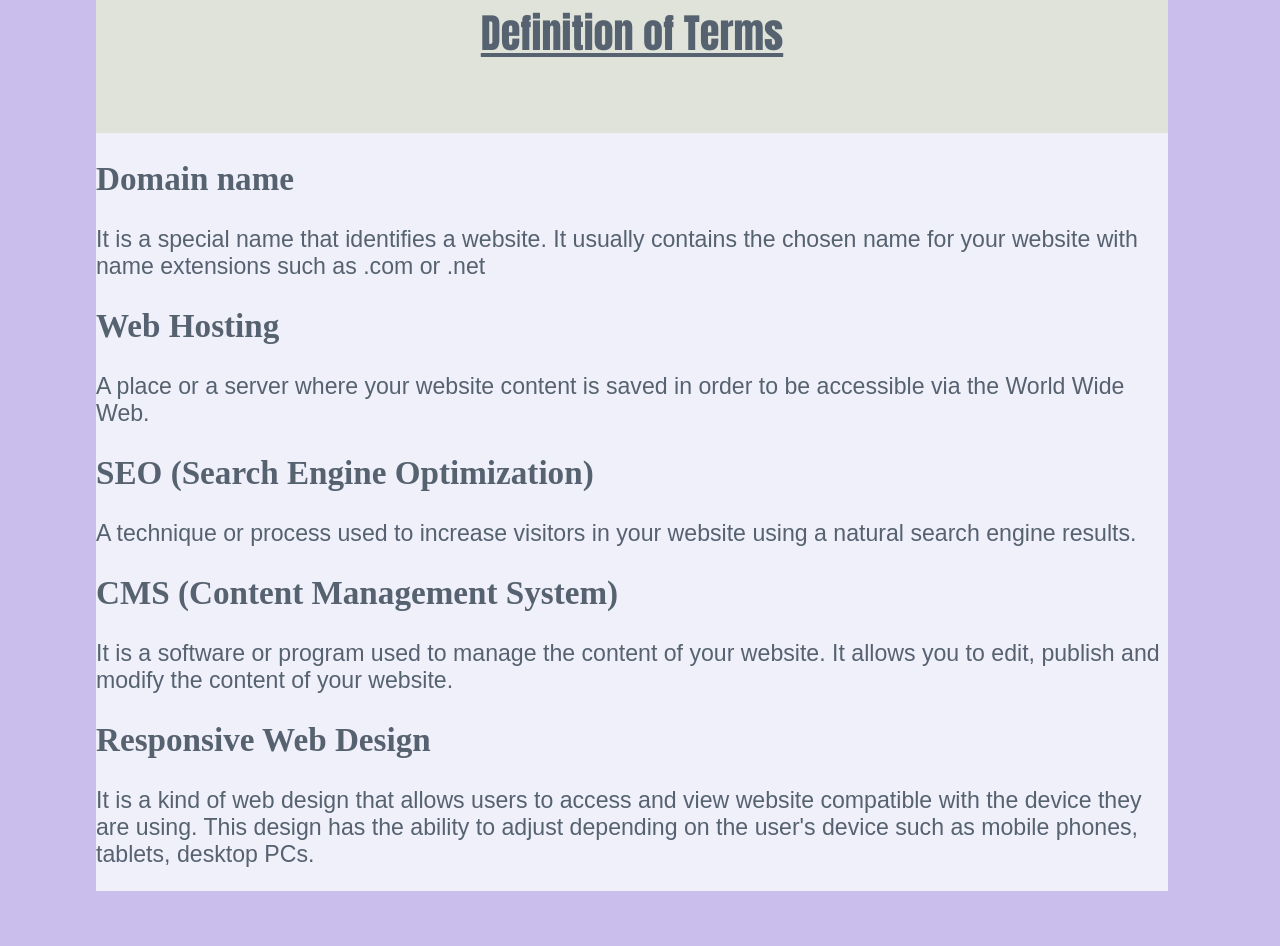
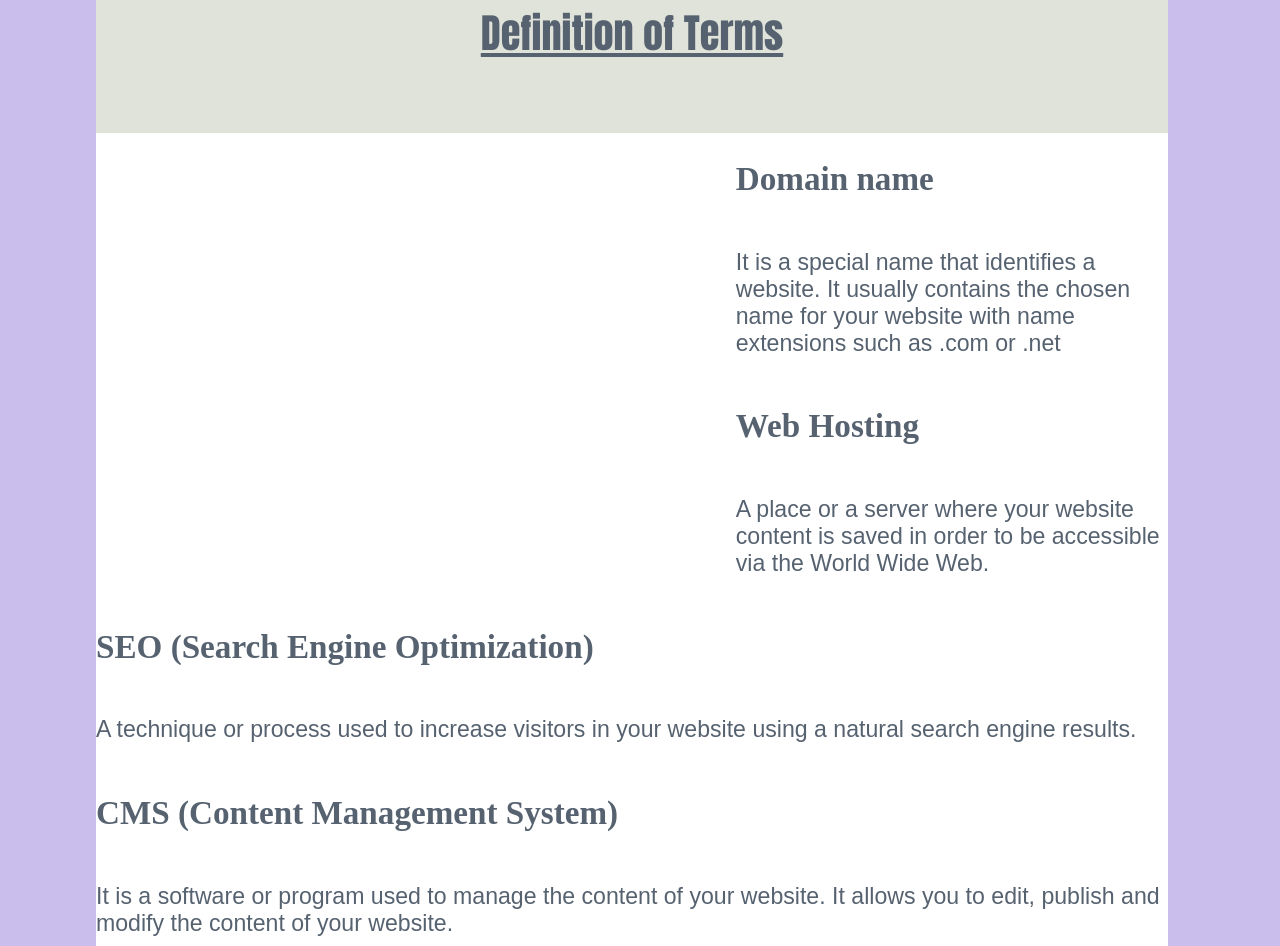
Before and after one commit to Pzo226/webDesign, a plain HTML site: page index.html in a window 1280 px wide. Shown: the part 1851-2797 px from the top of the page. Before the commit the page ends 2774 px from the top, so only its background shows below. Drawn offline with Linux system fonts and the light colour scheme.

Commit message:
Fixed grid on third section

```diff
--- a/index.html
+++ b/index.html
@@ -55,7 +55,7 @@
     <!-- <img src="/images/Screen Shot 2022-12-21 at 12.10.30 AM.png" height="150px" width="170px" alt="company logo"> -->
     <div class="item2"> Definition of Terms</div>
   </header>
-  <section>
+  <section class="section2">
     <h1>Domain name</h1>
     <p>It is a special name that identifies a website. It usually contains the chosen name for your website with name
       extensions such as .com or .net</p>
@@ -80,6 +80,8 @@
 
 
   </section>
+  <br>
+  <br>
 
   <script src="/index.js"></script>
 </body>
--- a/scss/style.scss
+++ b/scss/style.scss
@@ -184,3 +184,52 @@ p {
 	color: $textColor;
 	font-weight: 300;
 }
+
+
+
+// in the code the grid works backwards 1 = the last p tag and 2 = the second to last so on and so fourth
+.section2 {
+	display: grid;
+	grid-template-columns: auto auto;
+	background-color: $white;
+	height: auto;
+}
+
+
+p:nth-of-type(1){
+
+	grid-column: 3 / 4 ;
+}
+p:nth-of-type(2){
+
+	grid-column: 3 / 4 ;
+}
+p:nth-of-type(3){
+
+	grid-column: 1 / 4 ;
+}
+p:nth-of-type(4){
+
+	grid-column: 1 / 4 ;
+}
+p:nth-of-type(5){
+
+	grid-column: 1 / 4 ;
+}
+
+h1:nth-of-type(1){
+grid-column: 3 / 4 ;
+}
+
+h1:nth-of-type(2) {
+	grid-column: 3 / 4 ;
+}
+h1:nth-of-type(3) {
+	grid-column: 1 / 4 ;
+}
+h1:nth-of-type(4) {
+	grid-column: 1 / 4 ;
+}
+h1:nth-of-type(5) {
+	grid-column: 1 / 4 ;
+}
```
Also changed, not shown: css/style.css, 1 other file.
